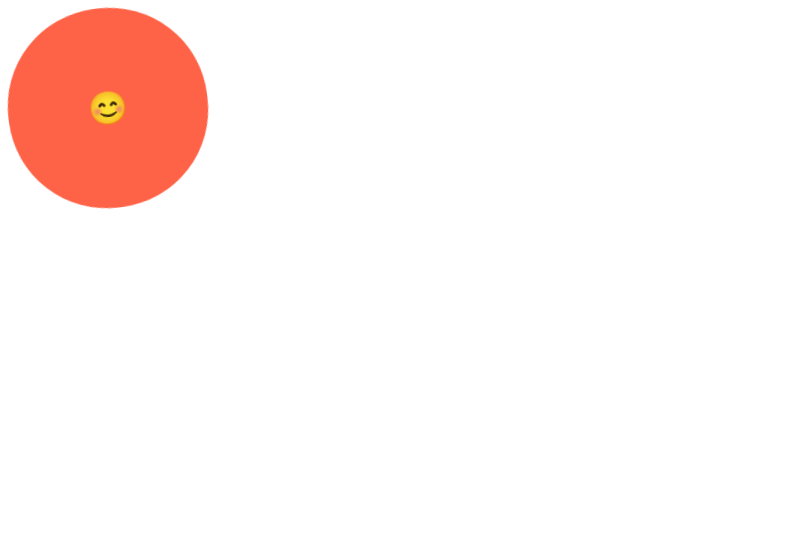
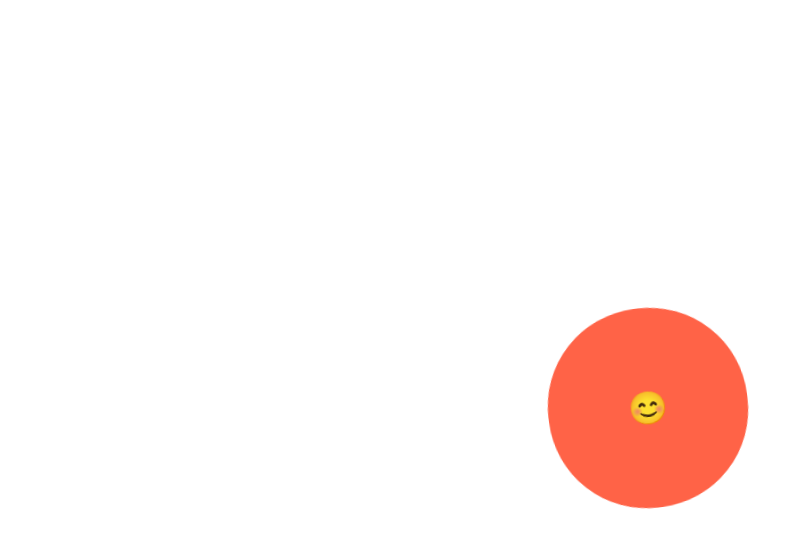
Before and after one commit to RanungPark/study-react, a React (Create React App) app in the folder react-masterclass/: page / in a window 1280 px wide. Shown: the top 548 px of the page, without its empty margins (0-805 px from the left). Built offline with nearby package versions, Linux system fonts and the light colour scheme.

Commit message:
pseudo 컴포넌트화시키기

```diff
--- a/react-masterclass/src/App.js
+++ b/react-masterclass/src/App.js
@@ -2,6 +2,10 @@
 
 const Wrapper = styled.div`
   display: flex;
+  height: 100vh;
+  width: 100vw;
+  align-items: center;
+  justify-content: center;
 `
 
 const rotationAnimation = keyframes`
@@ -19,6 +23,10 @@
   }
 `
 
+const Emoji = styled.span`
+  font-size: 2rem;
+`
+
 const Box = styled.div`
   background-color: tomato;
   width: 200px;
@@ -28,8 +36,7 @@
   justify-content: center;
   align-items: center;
 
-  span {
-    font-size: 2rem;
+  ${Emoji} {
     transition: font-size 1s ease-in-out, opacity 1s ease-in-out;
 
     &:hover {
@@ -45,7 +52,7 @@
   return (
     <Wrapper>
       <Box>
-        <span>😊</span>
+        <Emoji>😊</Emoji>
       </Box>
     </Wrapper>
   );
```
